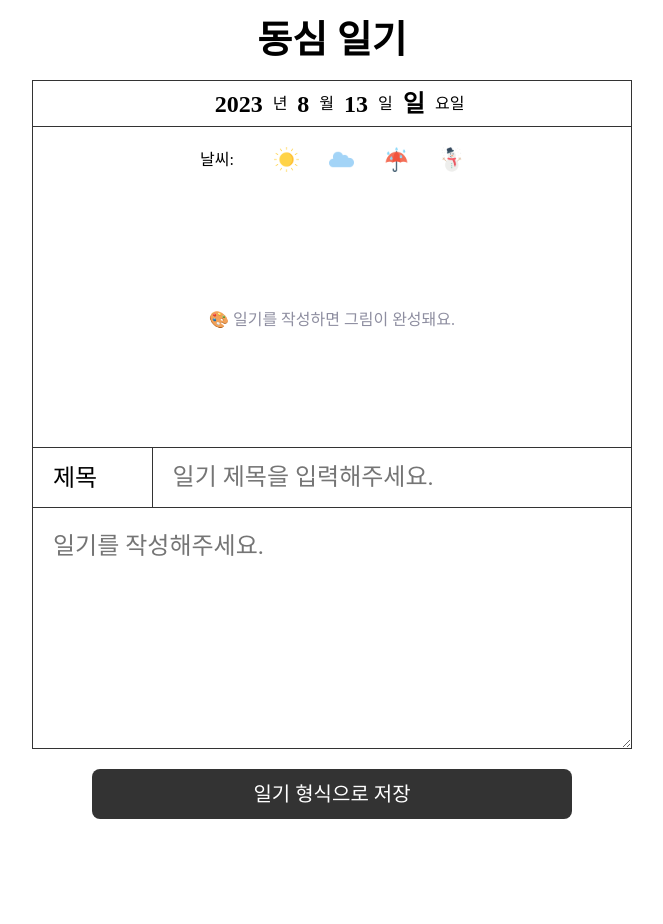
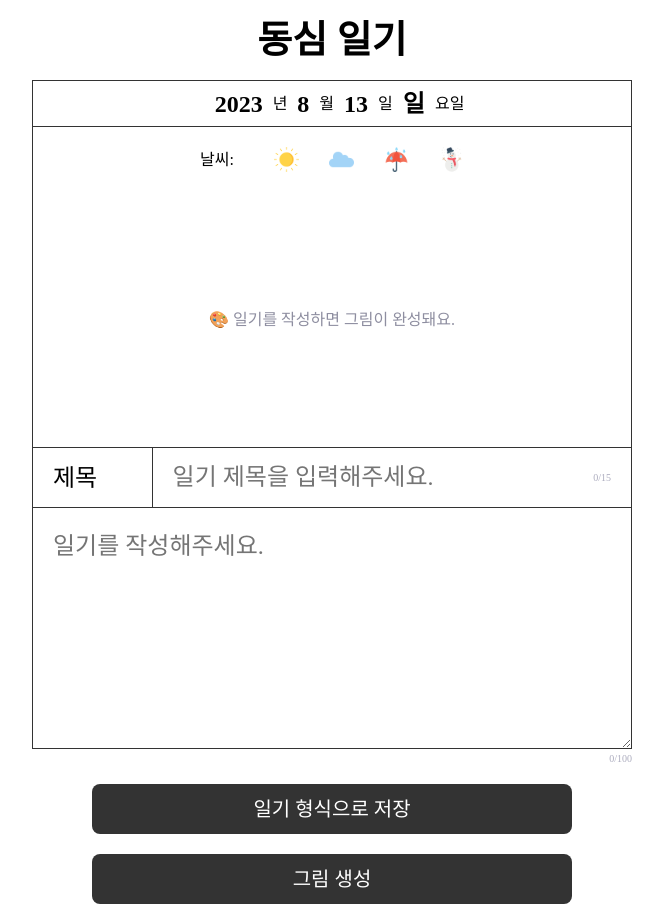
Before and after one commit to sketch-talk/dongsim-diary, a React (Vite) app in the folder frontend/: page / in a window 1280 px wide. Shown: the whole page, without its empty margins (308-971 px from the left). Before the commit the page ends 839 px from the top, so only its background shows below. Built offline with nearby package versions, Linux system fonts and the light colour scheme; a web font is replaced by a local one.

Commit message:
feat: 일기 제목 및 내용 글자 수 제한

```diff
--- a/frontend/src/components/DiaryContents/DiaryContents.tsx
+++ b/frontend/src/components/DiaryContents/DiaryContents.tsx
@@ -7,6 +7,7 @@ interface Props {
   handleChangeTitleInput: (e: ChangeEvent<HTMLInputElement>) => void;
   handleResizeHeight: (e: FormEvent<HTMLTextAreaElement>) => void;
   handleSubmitDiary: (e: FormEvent<HTMLButtonElement>) => void;
+  handleSubmitButton: (e: FormEvent<HTMLButtonElement>) => void;
 }
 
 const DiaryContents = ({
@@ -15,17 +16,27 @@ const DiaryContents = ({
   handleChangeTitleInput,
   handleResizeHeight,
   handleSubmitDiary,
+  handleSubmitButton,
 }: Props) => {
   return (
     <>
       <S.diaryTitleContainer>
         <S.diaryTitle>제목</S.diaryTitle>
-        <S.diaryTitleInput
-          value={diaryTitle}
-          onChange={handleChangeTitleInput}
-          placeholder="일기 제목을 입력해주세요."
-        />
+        <S.TitleInputContainer>
+          <S.InputContainer>
+            <S.diaryTitleInput
+              value={diaryTitle}
+              onChange={handleChangeTitleInput}
+              placeholder="일기 제목을 입력해주세요."
+            />
+            <S.TitleLength>{diaryTitle.length}/15</S.TitleLength>
+          </S.InputContainer>
+          {diaryTitle.length >= 15 && (
+            <S.Caption>제목은 15자 이하로 입력해주세요.</S.Caption>
+          )}
+        </S.TitleInputContainer>
       </S.diaryTitleContainer>
+
       <S.WritingContainer>
         <S.WritingArea
           value={diaryContents}
@@ -33,13 +44,17 @@ const DiaryContents = ({
           rows={1}
           placeholder="일기를 작성해주세요."
         />
+        <S.CaptionContainer>
+          {diaryContents.length >= 100 && (
+            <S.Caption>일기 내용은 100자 이내로 작성해주세요.</S.Caption>
+          )}
+          <S.TitleLength>{diaryContents.length}/100</S.TitleLength>
+        </S.CaptionContainer>
       </S.WritingContainer>
-      {/* <S.SubmitButton onClick={handleSubmitButton}>
-  오늘의 그림일기 완성하기
-</S.SubmitButton> */}
       <S.SubmitButton onClick={handleSubmitDiary}>
         일기 형식으로 저장
       </S.SubmitButton>
+      <S.SubmitButton onClick={handleSubmitButton}>그림 생성</S.SubmitButton>
     </>
   );
 };
@@ -75,22 +90,57 @@ const S = {
     }
   `,
 
+  TitleInputContainer: styled.div`
+    display: flex;
+    flex-direction: column;
+    width: 80%;
+
+    padding: 0 20px;
+  `,
+
+  InputContainer: styled.div`
+    display: flex;
+    align-items: center;
+    justify-content: space-between;
+  `,
+
   diaryTitleInput: styled.input`
-    width: 70%;
-    padding-left: 20px;
+    width: 80%;
 
     &:focus {
       outline: none;
     }
+
+    @media (max-width: 768px) {
+      font-size: 18px;
+    }
+  `,
+  TitleLength: styled.p`
+    font-size: 10px;
+    color: var(--gray-400);
+  `,
+
+  Caption: styled.span`
+    font-size: 10px;
+    color: red;
   `,
 
   WritingContainer: styled.div`
     display: flex;
-    justify-content: center;
+    flex-direction: column;
+  `,
+
+  CaptionContainer: styled.div`
+    display: flex;
+    justify-content: flex-end;
+    gap: 10px;
+
+    width: 100%;
+
+    margin: 5px 10px 0 0;
   `,
 
   WritingArea: styled.textarea`
-    width: 100%;
     min-height: 200px;
     padding: 20px;
 
@@ -100,6 +150,10 @@ const S = {
 
     border: 1px solid var(--base-color);
     border-top: none;
+
+    @media (max-width: 768px) {
+      font-size: 18px;
+    }
   `,
 
   SubmitButton: styled.button`
--- a/frontend/src/pages/MainPage.tsx
+++ b/frontend/src/pages/MainPage.tsx
@@ -6,7 +6,7 @@ import { ReactComponent as RainyIcon } from '../assets/rainy-icon.svg';
 import { ReactComponent as SnowmanIcon } from '../assets/snowman-icon.svg';
 import { ReactComponent as Circle } from '../assets/circle.svg';
 import { ChangeEvent, FormEvent, useState } from 'react';
-// import { useAi } from '../hooks/useAi';
+import { useAi } from '../hooks/useAi';
 import { day, getDate, getDay, getMonth, getYear } from '../utils/date';
 import DiaryContents from '../components/DiaryContents/DiaryContents';
 
@@ -18,7 +18,7 @@ const MainPage = () => {
 
   const [isWritten, setIsWritten] = useState<boolean>(false);
 
-  // const { data, createImage } = useAi();
+  const { data, createImage } = useAi();
 
   const weatherIcons = [
     { Component: SunIcon, type: 'sunny' },
@@ -29,6 +29,8 @@ const MainPage = () => {
 
   const handleChangeTitleInput = (e: ChangeEvent<HTMLInputElement>) => {
     const inputValue = e.target.value;
+    if (inputValue.length >= 16) return;
+
     setDiaryTitle(inputValue);
   };
 
@@ -36,7 +38,11 @@ const MainPage = () => {
     e.currentTarget.style.height = 'auto';
     e.currentTarget.style.height = e.currentTarget.scrollHeight + 'px';
 
-    setDiaryContents(e.currentTarget.value);
+    const inputValue = e.currentTarget.value;
+
+    if (inputValue.length > 100) return;
+
+    setDiaryContents(inputValue);
   };
 
   const handleSubmitDiary = (e: FormEvent<HTMLButtonElement>) => {
@@ -66,24 +72,25 @@ const MainPage = () => {
     if (isWritten) return;
 
     const weatherType = e.currentTarget.getAttribute('data-weather');
+
     if (weatherType) {
       setWeather(weatherType);
     }
   };
 
-  // const handleSubmitButton = (e: FormEvent<HTMLButtonElement>) => {
-  //   e.preventDefault();
+  const handleSubmitButton = (e: FormEvent<HTMLButtonElement>) => {
+    e.preventDefault();
 
-  //   setIsWritten(true);
+    setIsWritten(true);
 
-  //   const textPrompt = diaryContents;
+    const textPrompt = diaryContents;
 
-  //   if (textPrompt !== null && typeof textPrompt === 'string') {
-  //     createImage(textPrompt);
-  //   }
+    if (textPrompt !== null && typeof textPrompt === 'string') {
+      createImage(textPrompt);
+    }
 
-  //   alert('그림을 생성하겠습니다.');
-  // };
+    alert('그림을 생성하겠습니다.');
+  };
 
   return (
     <Layout>
@@ -116,11 +123,7 @@ const MainPage = () => {
 
       <S.DrawingWrapper>
         {isWritten ? (
-          <img
-            width="256px"
-            height="256px"
-            src="https://www.gisulin.kr/PEG/15933328886594.jpg"
-          />
+          <img width="256px" height="256px" src={data} />
         ) : (
           <p>🎨 일기를 작성하면 그림이 완성돼요.</p>
         )}
@@ -146,6 +149,7 @@ const MainPage = () => {
             handleChangeTitleInput={handleChangeTitleInput}
             handleResizeHeight={handleResizeHeight}
             handleSubmitDiary={handleSubmitDiary}
+            handleSubmitButton={handleSubmitButton}
           />
         )}
       </S.DiaryContentContainer>
```
